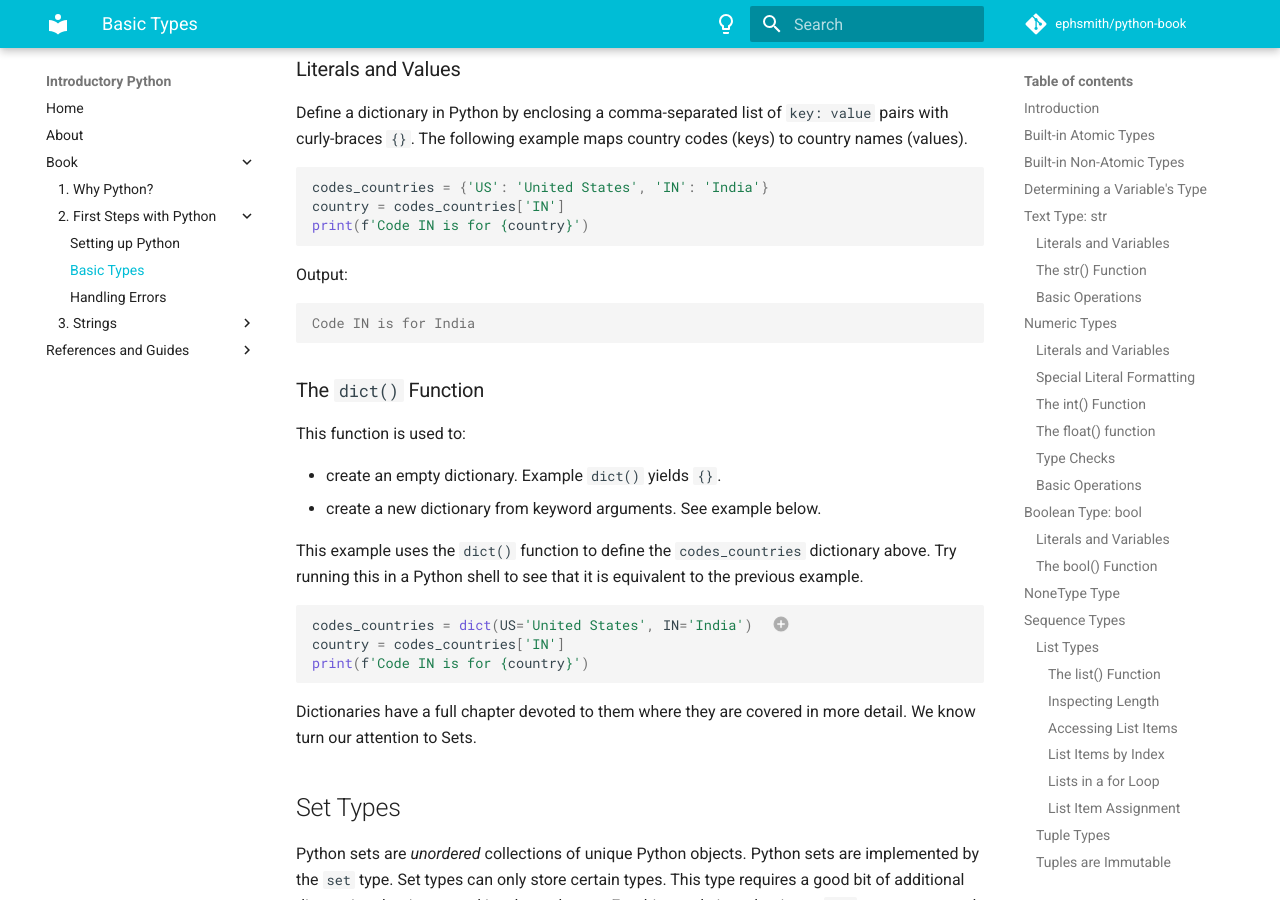
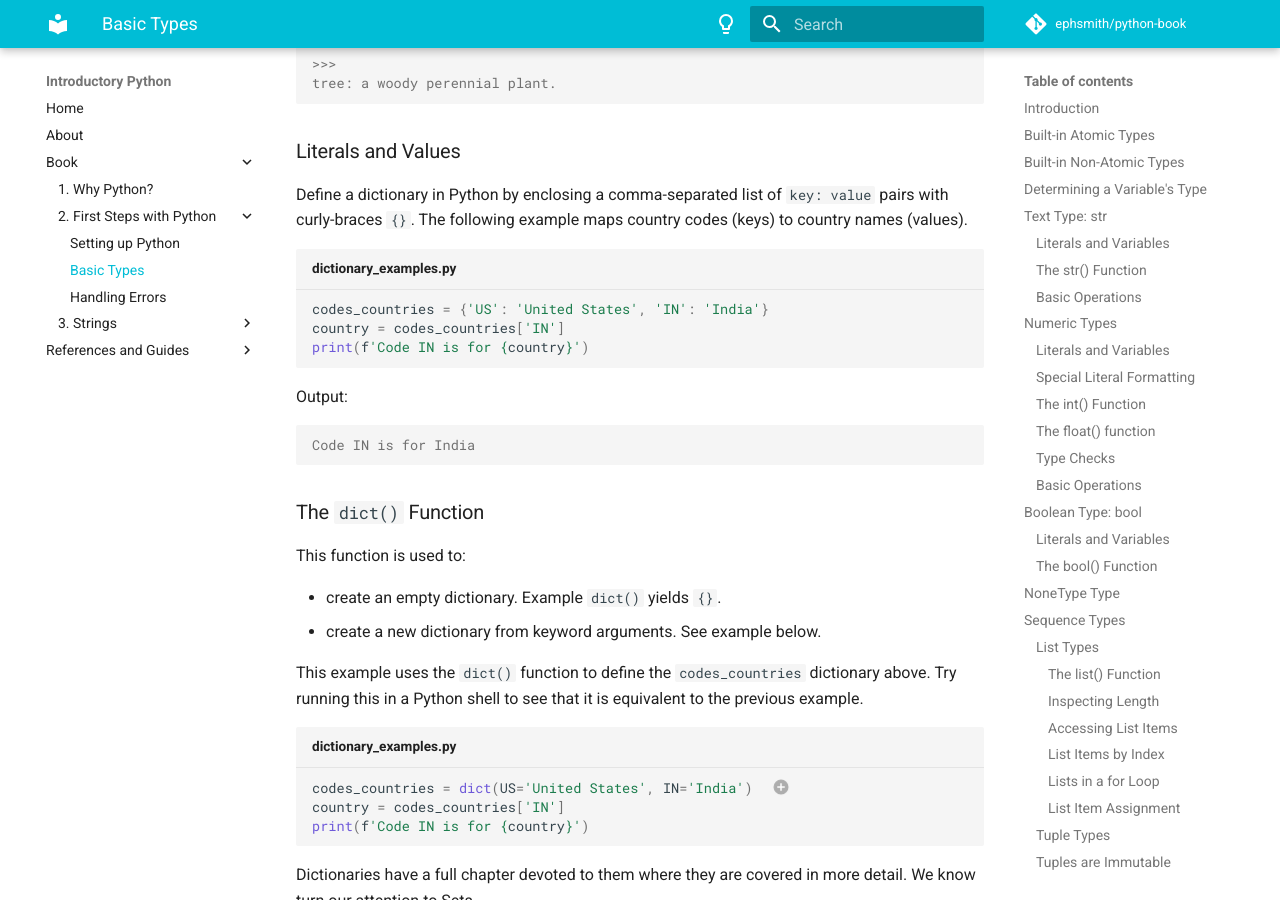
Before and after one commit to ephsmith/python-book, an MkDocs documentation site: the page built from docs/02/02-basic-types.md, in a window 1280 px wide and 900 px high, scrolled down 12169 px. Built offline with MkDocs 1.6.1 and Material for MkDocs 9.7.7, drawn with Linux system fonts in a browser that asks for light colours; comment, search, counter and statistics services are not loaded; some of the changed text lies outside the part shown.

Commit message:
Basic Types: added titles to may code fenced blocks for consistency.

````diff
--- a/docs/02/02-basic-types.md
+++ b/docs/02/02-basic-types.md
@@ -195,7 +195,7 @@
 could be defined initially as an `int`. It is defined first as a string here for
 demonstration purposes.
 
-```py
+```py title="numeric_examples.py"
 MONTHS_PER_YEAR = 12
 name = "Phoenix"
 age_in_months = "12"
@@ -437,7 +437,7 @@
 can do the following in a loop.  Note that we make use of the `range()` function to
 get a sequence of index values.
 
-```py
+```py title="list_examples.py"
 nums = [1, 2, 3]
 offset_value = 10
 
@@ -542,7 +542,7 @@
 pairs with curly-braces `{}`. The following example maps country codes (keys) to
 country names (values).
 
-```py
+```py title="dictionary_examples.py"
 codes_countries = {'US': 'United States', 'IN': 'India'}
 country = codes_countries['IN']
 print(f'Code IN is for {country}')
@@ -564,7 +564,7 @@
 above. Try running this in a Python shell to see that it is equivalent to the previous
 example.
 
-```py
+```py title="dictionary_examples.py"
 codes_countries = dict(US='United States', IN='India')  # (1)!
 country = codes_countries['IN']
 print(f'Code IN is for {country}')
````
